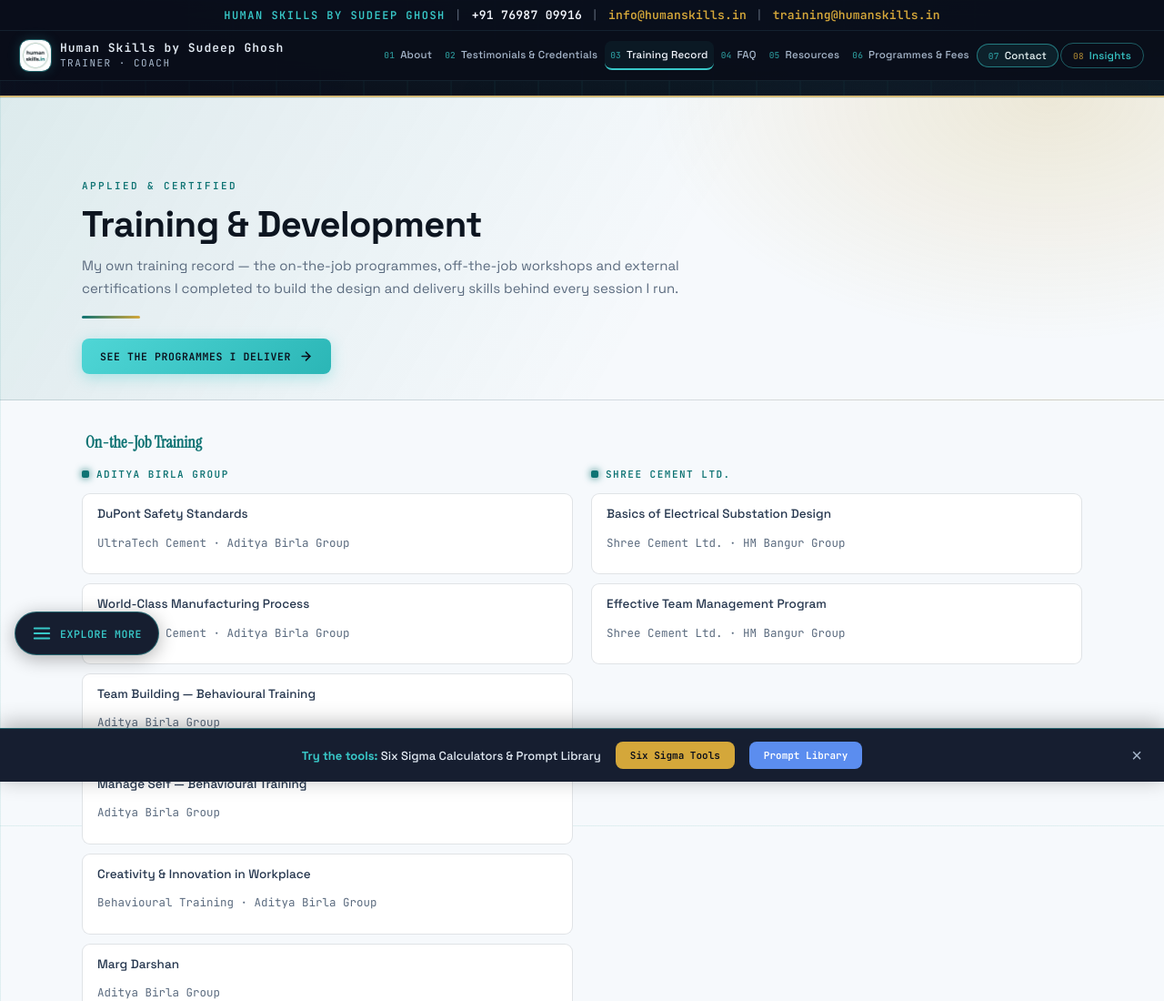
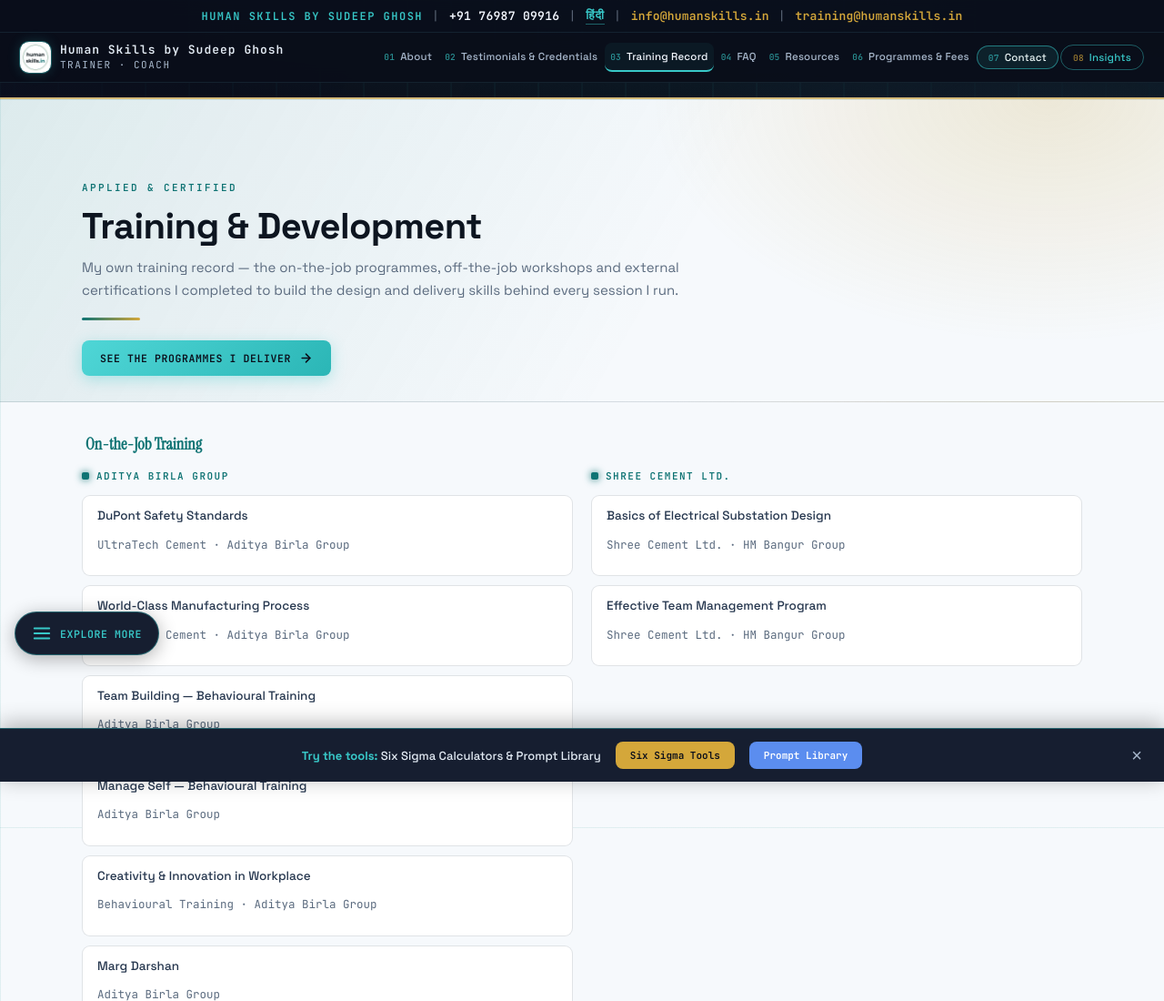
Before and after one commit to ghoshsudeep27-commits/Sudeep-Digital-Profile, a plain HTML site: page training.html in a window 1280 px wide. Shown: the top 1100 px of the page at 91% size. Drawn offline with Linux system fonts and the light colour scheme.

Commit message:
feat: Hindi link in the clock bar on training.html

```diff
--- a/training.html
+++ b/training.html
@@ -336,6 +336,8 @@ body:has(.tools-banner.show) .back-top { bottom: 72px; }
   <span class="clock-bar__day">Human Skills by Sudeep Ghosh</span>
   <span class="clock-bar__sep">|</span>
   <a class="clock-bar__tel" href="tel:+917698709916" title="Call or WhatsApp +91 76987 09916">+91 76987 09916</a>
+  <span class="clock-bar__sep">|</span>
+  <a class="clock-bar__lang" href="programmes-hindi.html" lang="hi" hreflang="hi" title="हिंदी में प्रोग्राम और फीस">हिंदी</a>
   <span class="clock-bar__sep">|</span>
   <a class="clock-bar__email" href="mailto:info@humanskills.in">info@humanskills.in</a>
   <span class="clock-bar__sep clock-bar__sep--alt">|</span>
```
